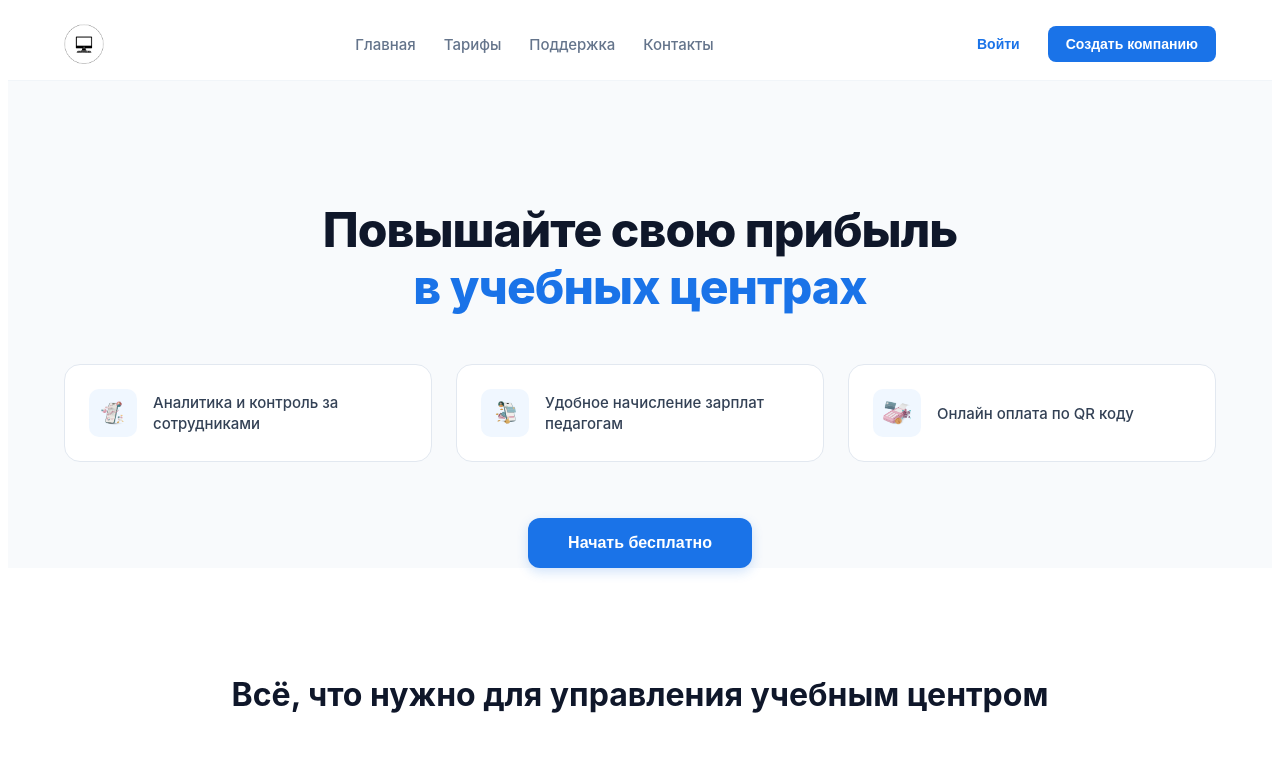
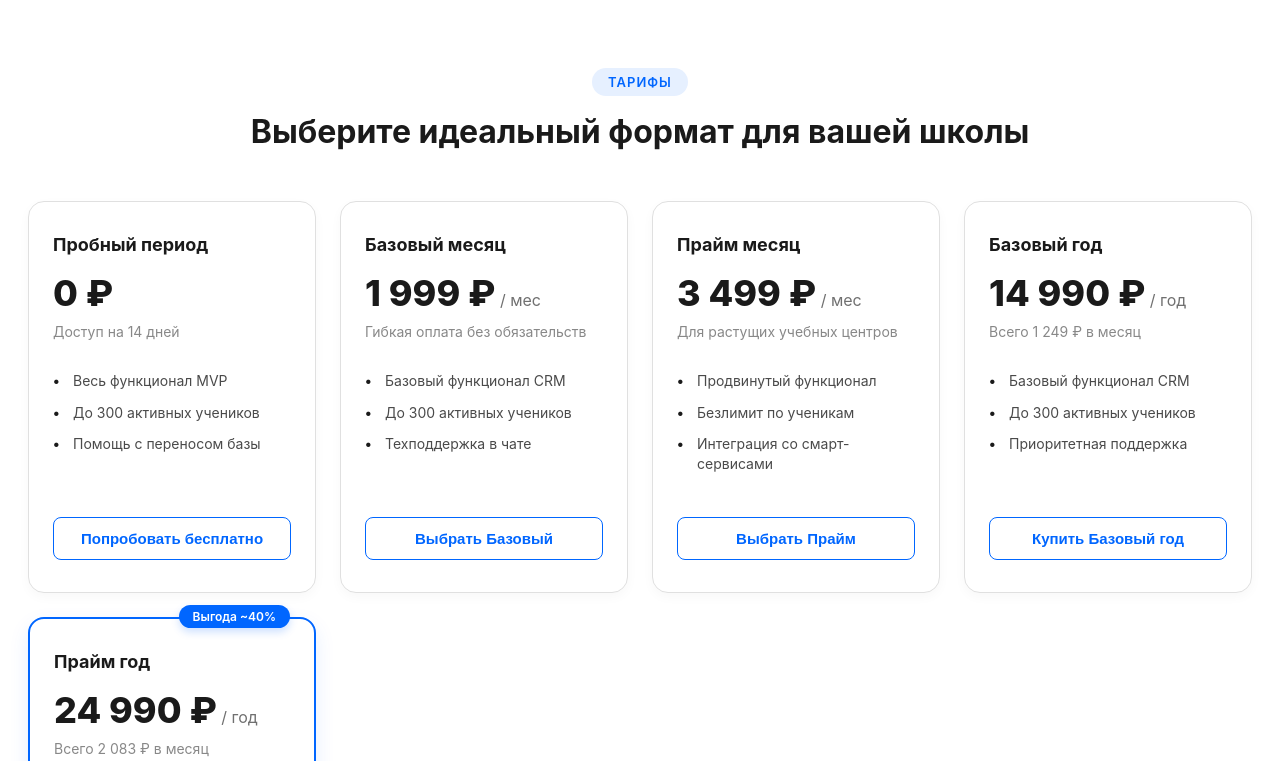
Before and after one commit to Friendly2009/SoftSkills-CRM, a React (Vite) app in the folder frontend/: page /price in a window 1280 px wide. Before the commit this address led to /. Shown: the top 761 px of the page. Built offline with nearby package versions, Linux system fonts and the light colour scheme.

Commit message:
feat: add card for prices

```diff
--- a/frontend/src/App.tsx
+++ b/frontend/src/App.tsx
@@ -1,10 +1,11 @@
 import { BrowserRouter, Routes, Route, Navigate } from 'react-router-dom';
-import Index from './components/Index';
+import Index from './components/index';
 import { Dashboard } from './components/Dashboard';
 import { LoginForm } from './components/Aauthorization';
 import { RegisterForm } from './components/Registration';
 import { ProfilePage } from './components/Profile';
 import { ClientProfile } from './components/DashboardsComponents/СlientsComponents/ClientProfile';
+import { PricingSection } from './components/Price';
 
 function App() {
   return (
@@ -21,6 +22,7 @@ function App() {
           }
         />
         <Route path="/dashboard/client/:id" element={<ClientProfile />} />
+        <Route path="/price" element={<PricingSection/>}/>
         <Route path="*" element={<Navigate to="/" replace />} />
       </Routes>
     </BrowserRouter>
--- a/frontend/src/components/DashboardsComponents/ClientsTable.tsx
+++ b/frontend/src/components/DashboardsComponents/ClientsTable.tsx
@@ -2,7 +2,7 @@ import React, { useEffect, useState } from "react";
 import style from '../cssmoduls/DashboardComponentsCssModuls/client.module.css';
 import { MoreAction } from '@/components/DashboardsComponents/СlientsComponents/MoreActions.tsx';
 import { deleteClient, getClient, addClient, updateClient } from '../../logic/ClientRequests.ts';
-import { ClientTemplate, MoreActionProps } from "@/interfaces/ClientsInterfaces.ts";
+import { ClientTemplate, MoreActionProps } from "@/interfaces/clientsInterfaces.ts";
 import { TopUp } from "@/components/DashboardsComponents/СlientsComponents/TopUp.tsx";
 import { UpdateClientForm } from '@/components/DashboardsComponents/СlientsComponents/UpdateClientForm.tsx';
 
--- a/frontend/src/components/DashboardsComponents/СlientsComponents/ClientProfile.tsx
+++ b/frontend/src/components/DashboardsComponents/СlientsComponents/ClientProfile.tsx
@@ -1,6 +1,6 @@
 import React, { useEffect, useState } from 'react';
 import { useParams, useNavigate } from 'react-router-dom';
-import { ClientTemplate } from '@/interfaces/ClientsInterfaces';
+import { ClientTemplate } from '@/interfaces/clientsInterfaces';
 import { getClient } from '@/logic/ClientRequests';
 
 export const ClientProfile: React.FC = () => {
--- /dev/null
+++ b/frontend/src/components/Price.tsx
@@ -0,0 +1,88 @@
+import React from 'react';
+import { useNavigate } from 'react-router-dom';
+import { PriceCard } from '@/components/Prices/PriceCard';
+import styles from '@/components/cssmoduls/Pricing.module.css';
+
+export const PricingSection = () => {
+    const navigate = useNavigate();
+    const tariffsData = [
+        {
+            level: 'Пробный период',
+            price: '0 ₽',
+            period: '',
+            description: 'Доступ на 14 дней',
+            features: ['Весь функционал MVP', 'До 300 активных учеников', 'Помощь с переносом базы'],
+            buttonText: 'Попробовать бесплатно',
+            isPopular: false,
+        },
+        {
+            level: 'Базовый месяц',
+            price: '1 999 ₽',
+            period: '/ мес',
+            description: 'Гибкая оплата без обязательств',
+            features: ['Базовый функционал CRM', 'До 300 активных учеников', 'Техподдержка в чате'],
+            buttonText: 'Выбрать Базовый',
+            isPopular: false,
+        },
+        {
+            level: 'Прайм месяц',
+            price: '3 499 ₽',
+            period: '/ мес',
+            description: 'Для растущих учебных центров',
+            features: ['Продвинутый функционал', 'Безлимит по ученикам', 'Интеграция со смарт-сервисами'],
+            buttonText: 'Выбрать Прайм',
+            isPopular: false,
+        },
+        {
+            level: 'Базовый год',
+            price: '14 990 ₽',
+            period: '/ год',
+            description: 'Экономия при оплате за год',
+            features: ['Базовый функционал CRM', 'До 300 активных учеников', 'Приоритетная поддержка'],
+            buttonText: 'Купить Базовый год',
+            isPopular: false,
+        },
+        {
+            level: 'Прайм год',
+            price: '24 990 ₽',
+            period: '/ год',
+            description: 'Максимальные возможности и выгода',
+            features: ['Полный функционал CRM', 'Безлимит по ученикам', 'Персональный менеджер'],
+            buttonText: 'Купить Прайм год',
+            isPopular: true,
+            badgeText: 'Выгода ~40%',
+        }
+    ];
+
+    return (
+        <div className={styles['pricing-wrapper']}>
+            <div className={styles['pricing-header']}>
+                <span className={styles['pricing-label']}>Тарифы</span>
+                <h2>Выберите идеальный формат для вашей школы</h2>
+            </div>
+
+            <div className={styles['pricing-grid']}>
+                {tariffsData.map((tariff, index) => (
+                    <PriceCard
+                        key={index}
+                        level={tariff.level}
+                        price={tariff.price}
+                        period={tariff.period}
+                        description={tariff.description}
+                        features={tariff.features}
+                        buttonText={tariff.buttonText}
+                        isPopular={tariff.isPopular}
+                        badgeText={tariff.badgeText}
+                        onSelect={() => navigate('/registration')}
+                    />
+                ))}
+            </div>
+
+            <div className={styles['pricing-footer']}>
+                <button className={styles['price-more-btn']} onClick={() => navigate('/pricing-details')}>
+                    Подробнее о тарифах здесь
+                </button>
+            </div>
+        </div>
+    );
+};
--- /dev/null
+++ b/frontend/src/components/Prices/PriceCard.tsx
@@ -0,0 +1,66 @@
+import React from 'react';
+import styles from '@/components/cssmoduls/Pricing.module.css';
+
+interface PriceCardProps {
+  level: string;
+  price: string;
+  period: string;
+  description: string;
+  features: string[];
+  buttonText: string;
+  isPopular?: boolean;
+  badgeText?: string;
+  onSelect: () => void;
+}
+
+export const PriceCard: React.FC<PriceCardProps> = ({
+  level,
+  price,
+  period,
+  description,
+  features,
+  buttonText,
+  isPopular = false,
+  badgeText,
+  onSelect
+}) => {
+
+  const renderSubtext = (): string => {
+    if (period === '/ год') {
+      const numericPrice = parseInt(price.replace(/\s/g, ''), 10);
+      const monthlyPrice = Math.round(numericPrice / 12);
+      return `Всего ${monthlyPrice.toLocaleString('ru-RU')} ₽ в месяц`;
+    }
+    return description;
+  };
+
+  return (
+    <div className={`${styles['price-card']} ${isPopular ? styles['price-card-popular'] : ''}`}>
+      {isPopular && badgeText && (
+        <div className={styles['badge-popular']}>{badgeText}</div>
+      )}
+
+      <div className={styles['price-level']}>{level}</div>
+
+      <div className={styles['price-value']}>
+        {price}
+        {period && <span> {period}</span>}
+      </div>
+
+      <p className={styles['price-period']}>{renderSubtext()}</p>
+
+      <ul className={styles['price-features']}>
+        {features.map((feature, index) => (
+          <li key={index}>{feature}</li>
+        ))}
+      </ul>
+
+      <button
+        className={isPopular ? styles['price-btn-primary'] : styles['price-btn']}
+        onClick={onSelect}
+      >
+        {buttonText}
+      </button>
+    </div>
+  );
+};
--- /dev/null
+++ b/frontend/src/components/cssmoduls/Pricing.module.css
@@ -0,0 +1,185 @@
+.pricing-wrapper {
+  max-width: 1440px;
+  margin: 0 auto;
+  padding: 60px 20px;
+  font-family: -apple-system, BlinkMacSystemFont, 'Segoe UI', Roboto, Helvetica, Arial, sans-serif;
+  background-color: #ffffff;
+}
+
+.pricing-header {
+  text-align: center;
+  margin-bottom: 50px;
+}
+
+.pricing-label {
+  display: inline-block;
+  font-size: 13px;
+  text-transform: uppercase;
+  letter-spacing: 1px;
+  color: #0066ff;
+  background-color: #e6f0ff;
+  padding: 6px 16px;
+  border-radius: 20px;
+  font-weight: 600;
+  margin-bottom: 16px;
+}
+
+.pricing-header h2 {
+  font-size: 32px;
+  color: #1a1a1a;
+  margin: 0;
+  font-weight: 700;
+}
+
+.pricing-grid {
+  display: grid;
+  grid-template-columns: repeat(auto-fit, minmax(250px, 1fr));
+  gap: 24px;
+  align-items: stretch;
+  margin-bottom: 40px;
+}
+
+.price-card {
+  position: relative;
+  background: #ffffff;
+  border: 1px solid #e0e0e0;
+  border-radius: 16px;
+  padding: 32px 24px;
+  display: flex;
+  flex-direction: column;
+  align-items: flex-start;
+  transition: transform 0.2s ease, box-shadow 0.2s ease;
+  box-shadow: 0 4px 12px rgba(0, 0, 0, 0.03);
+}
+
+.price-card:hover {
+  transform: translateY(-4px);
+  box-shadow: 0 12px 24px rgba(0, 0, 0, 0.08);
+}
+
+.price-card-popular {
+  border: 2px solid #0066ff;
+  box-shadow: 0 8px 20px rgba(0, 102, 255, 0.1);
+}
+
+.badge-popular {
+  position: absolute;
+  top: -14px;
+  right: 24px;
+  background-color: #0066ff;
+  color: #ffffff;
+  padding: 4px 14px;
+  border-radius: 20px;
+  font-size: 12px;
+  font-weight: 600;
+  box-shadow: 0 4px 8px rgba(0, 102, 255, 0.2);
+}
+
+.price-level {
+  font-size: 18px;
+  font-weight: 700;
+  color: #1a1a1a;
+  margin-bottom: 16px;
+}
+
+.price-value {
+  font-size: 36px;
+  font-weight: 800;
+  color: #1a1a1a;
+  margin-bottom: 8px;
+}
+
+.price-value span {
+  font-size: 16px;
+  font-weight: 400;
+  color: #707070;
+}
+
+.price-period {
+  font-size: 14px;
+  color: #888888;
+  margin: 0 0 28px 0;
+  min-height: 20px;
+}
+
+.price-features {
+  list-style: none;
+  padding: 0;
+  margin: 0 0 32px 0;
+  width: 100%;
+  flex-grow: 1;
+}
+
+.price-features li {
+  font-size: 14px;
+  color: #4a4a4a;
+  position: relative;
+  padding-left: 20px;
+  margin-bottom: 12px;
+  line-height: 1.4;
+  text-align: left;
+}
+
+.price-features li::before {
+  content: "•";
+  color: #1a1a1a;
+  font-weight: bold;
+  position: absolute;
+  left: 0;
+  top: 0;
+}
+
+.price-btn, .price-btn-primary {
+  width: 100%;
+  padding: 12px 20px;
+  border-radius: 8px;
+  font-size: 15px;
+  font-weight: 600;
+  cursor: pointer;
+  transition: all 0.2s ease;
+  text-align: center;
+}
+
+.price-btn {
+  background: #ffffff;
+  border: 1px solid #0066ff;
+  color: #0066ff;
+}
+
+.price-btn:hover {
+  background: #f0f5ff;
+}
+
+.price-btn-primary {
+  background: #0066ff;
+  border: 1px solid #0066ff;
+  color: #ffffff;
+}
+
+.price-btn-primary:hover {
+  background: #0052cc;
+  border-color: #0052cc;
+}
+
+.pricing-footer {
+  display: flex;
+  justify-content: center;
+  margin-top: 40px;
+}
+
+.price-more-btn {
+  background: none;
+  border: none;
+  color: #0066ff;
+  font-size: 15px;
+  font-weight: 500;
+  cursor: pointer;
+  padding: 8px 16px;
+  border-bottom: 1px dashed #0066ff;
+  transition: color 0.2s ease, border-color 0.2s ease;
+}
+
+.price-more-btn:hover {
+  color: #0044bb;
+  border-bottom-color: #0044bb;
+}
--- a/frontend/src/components/index.tsx
+++ b/frontend/src/components/index.tsx
@@ -13,10 +13,10 @@ const Index = () => {
               <img src="/img/user/dashboard/logo.png" alt="softskillscrm" style={{ width: 40, height: 40 }} />
             </a>
             <nav className={style['header-nav']}>
-              <a href="#features" className={style['header-nav-link']} onClick={() => navigate('/')}>Главная</a>
-              <a href="#pricing" className={style['header-nav-link']} onClick={() => navigate('/price')}>Тарифы</a>
-              <a href="#faq" className={style['header-nav-link']} onClick={() => navigate('/support')}>Поддержка</a>
-              <a href="#faq" className={style['header-nav-link']} onClick={() => navigate('/contact')}>Контакты</a>
+              <a className={style['header-nav-link']} onClick={() => navigate('/')}>Главная</a>
+              <a className={style['header-nav-link']} onClick={() => navigate('/price')}>Тарифы</a>
+              <a className={style['header-nav-link']} onClick={() => navigate('/support')}>Поддержка</a>
+              <a className={style['header-nav-link']} onClick={() => navigate('/contact')}>Контакты</a>
             </nav>
             <div className={style['header-actions']}>
               <button className={style['header-sec-btn']} type="button" onClick={() => navigate('/authorization')}>Войти</button>
@@ -137,7 +137,7 @@ const Index = () => {
               </div>
 
               <div className={style['pricing-footer']}>
-                <button className={style['price-more-btn']} onClick={() => navigate('/pricing-details')}>
+                <button className={style['price-more-btn']} onClick={() => navigate('/price')}>
                   Подробнее о тарифах здесь
                 </button>
               </div>
@@ -172,25 +172,25 @@ const Index = () => {
             <div className={style['footer-links-group']}>
               <nav className={style['footer-nav']}>
                 <h4>Навигация</h4>
-                <a href="#" onClick={() => navigate('/')}>Главная</a>
-                <a href="#" onClick={() => navigate('/price')}>Тарифы</a>
-                <a href="#" onClick={() => navigate('/support')}>Поддержка</a>
-                <a href="#" onClick={() => navigate('/contact')}>Контакты</a>
+                <a onClick={() => navigate('/')}>Главная</a>
+                <a onClick={() => navigate('/price')}>Тарифы</a>
+                <a onClick={() => navigate('/support')}>Поддержка</a>
+                <a onClick={() => navigate('/contact')}>Контакты</a>
               </nav>
               <nav className={style['footer-nav']}>
                 <h4>Документы</h4>
-                <a href="#">Договор-оферта</a>
-                <a href="#">Политика cookie</a>
-                <a href="#">Конфиденциальность</a>
-                <a href="#">Юридическая информация</a>
+                <a>Договор-оферта</a>
+                <a>Политика cookie</a>
+                <a>Конфиденциальность</a>
+                <a>Юридическая информация</a>
               </nav>
             </div>
           </div>
           <div className={style['footer-bottom']}>
             <p className={style['footer-copy']}>© 2026, ООО «Soft Skills»</p>
             <div className={style['footer-socials']}>
-              <a href="#"><img src="/img/index/vk.svg" alt="VK" /></a>
-              <a href="#"><img src="/img/index/tg.svg" alt="TG" /></a>
+              <a><img src="/img/index/vk.svg" alt="VK" /></a>
+              <a><img src="/img/index/tg.svg" alt="TG" /></a>
             </div>
           </div>
         </div>
```
